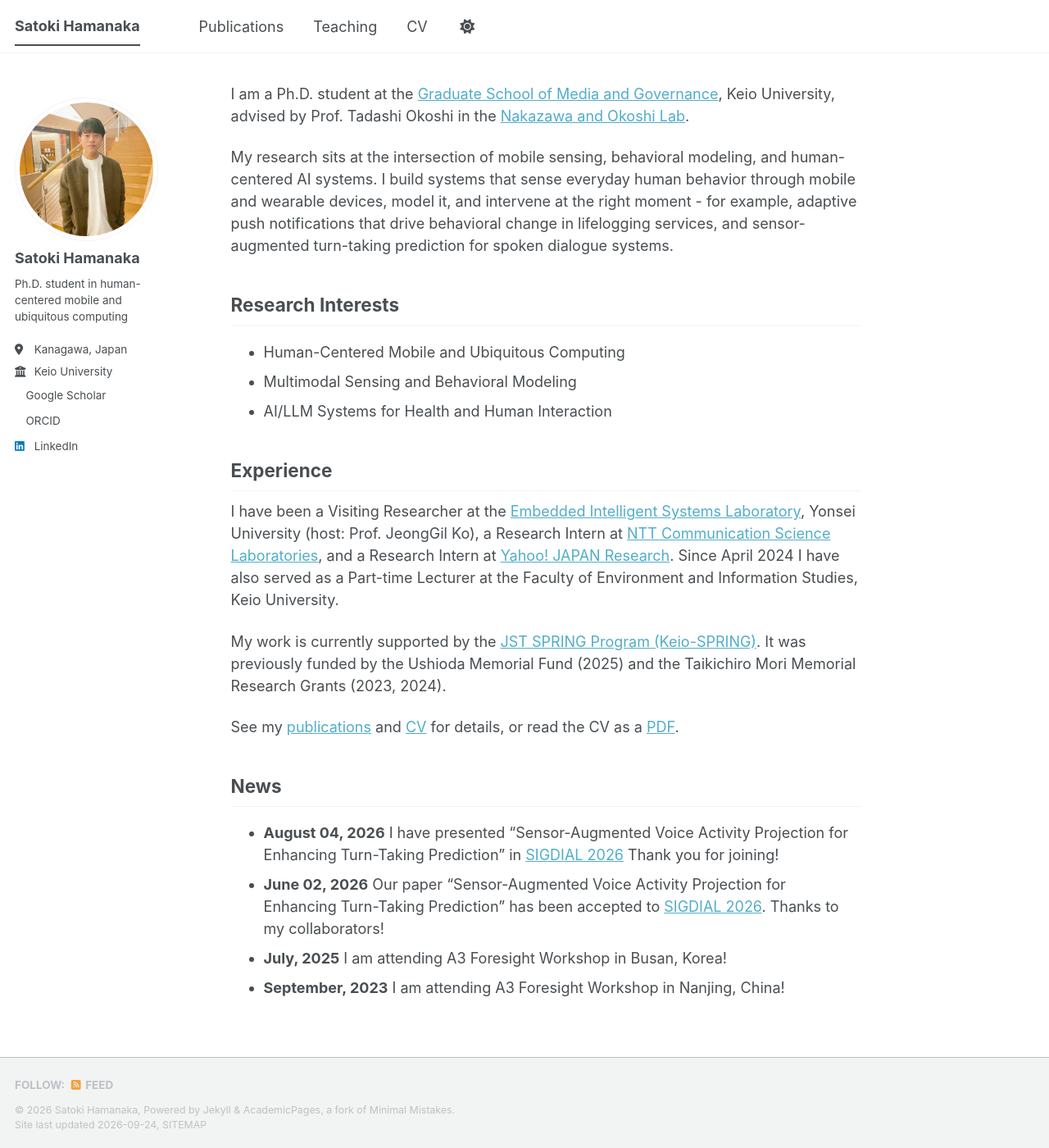
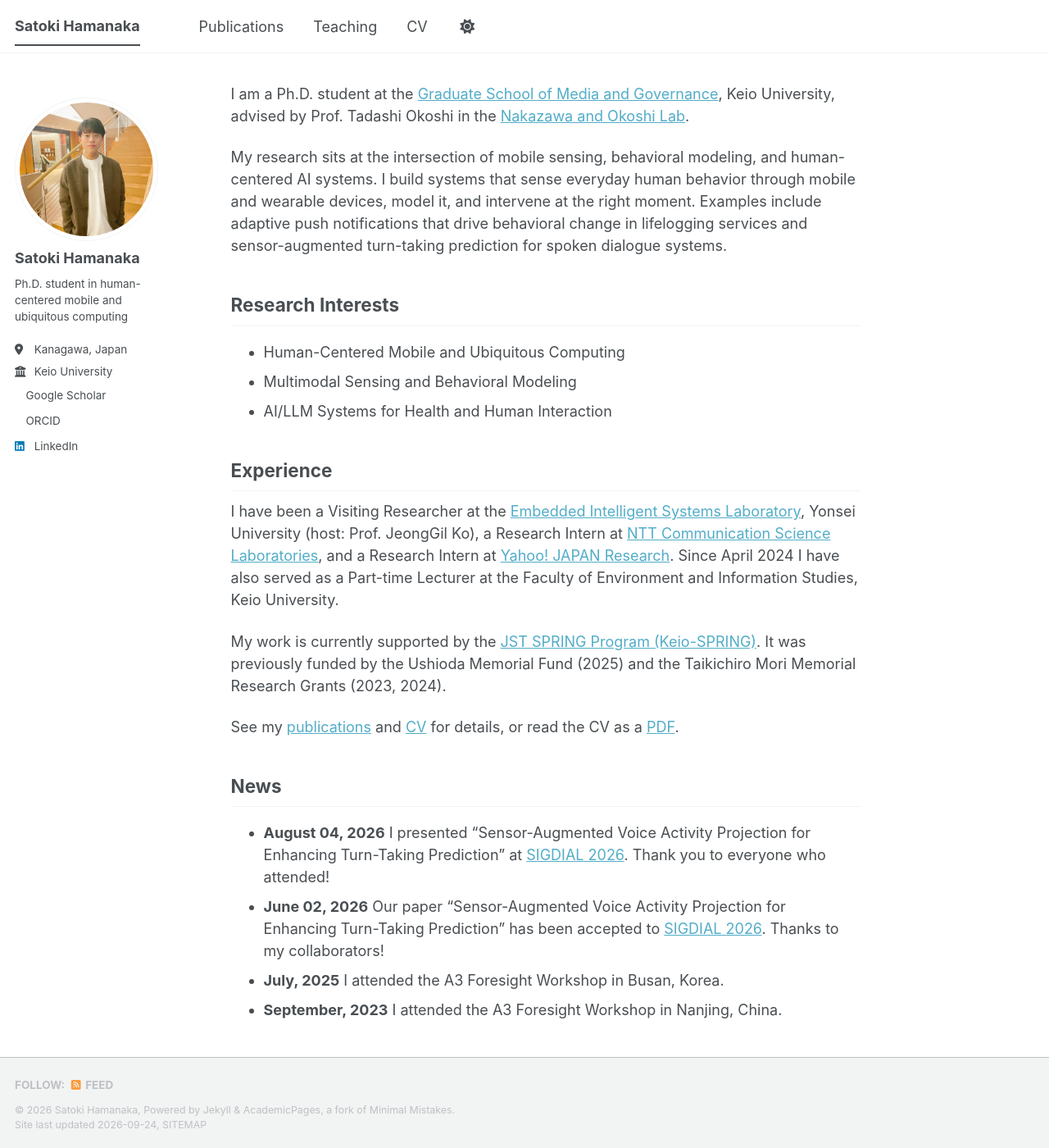
Before and after one commit to hamachu216/hamachu216.github.io, a Jekyll site: the page built from _pages/about.md, in a window 1280 px wide and 1400 px high. Shown: the whole window at 82% size. Built offline with Jekyll 4.4.1, drawn with Linux system fonts in a browser that asks for light colours; a style sheet for code colours, icons or effects is not loaded.

Commit message:
Fix tense and punctuation in the bio and News
Past events were written in the present progressive and the SIGDIAL
entry was missing a sentence break; the bio used a hyphen as a dash.

Co-Authored-By: Claude Opus 5 (1M context) <noreply@anthropic.com>

```diff
--- a/_pages/about.md
+++ b/_pages/about.md
@@ -11,8 +11,8 @@ advised by Prof. Tadashi Okoshi in the [Nakazawa and Okoshi Lab](https://www.jn.
 
 My research sits at the intersection of mobile sensing, behavioral modeling, and human-centered
 AI systems. I build systems that sense everyday human behavior through mobile and wearable devices,
-model it, and intervene at the right moment - for example, adaptive push notifications that drive
-behavioral change in lifelogging services, and sensor-augmented turn-taking prediction for spoken
+model it, and intervene at the right moment. Examples include adaptive push notifications that drive
+behavioral change in lifelogging services and sensor-augmented turn-taking prediction for spoken
 dialogue systems.
 
 ## Research Interests
@@ -36,7 +36,7 @@ See my [publications](/publications/) and [CV](/cv/) for details, or read the CV
 
 ## News
 
-* **August 04, 2026** I have presented "Sensor-Augmented Voice Activity Projection for Enhancing Turn-Taking Prediction" in [SIGDIAL 2026](https://2026.sigdial.org/) Thank you for joining!
+* **August 04, 2026** I presented "Sensor-Augmented Voice Activity Projection for Enhancing Turn-Taking Prediction" at [SIGDIAL 2026](https://2026.sigdial.org/). Thank you to everyone who attended!
 * **June 02, 2026** Our paper "Sensor-Augmented Voice Activity Projection for Enhancing Turn-Taking Prediction" has been accepted to [SIGDIAL 2026](https://2026.sigdial.org/). Thanks to my collaborators!
-* **July, 2025** I am attending A3 Foresight Workshop in Busan, Korea!
-* **September, 2023** I am attending A3 Foresight Workshop in Nanjing, China!
+* **July, 2025** I attended the A3 Foresight Workshop in Busan, Korea.
+* **September, 2023** I attended the A3 Foresight Workshop in Nanjing, China.
```
